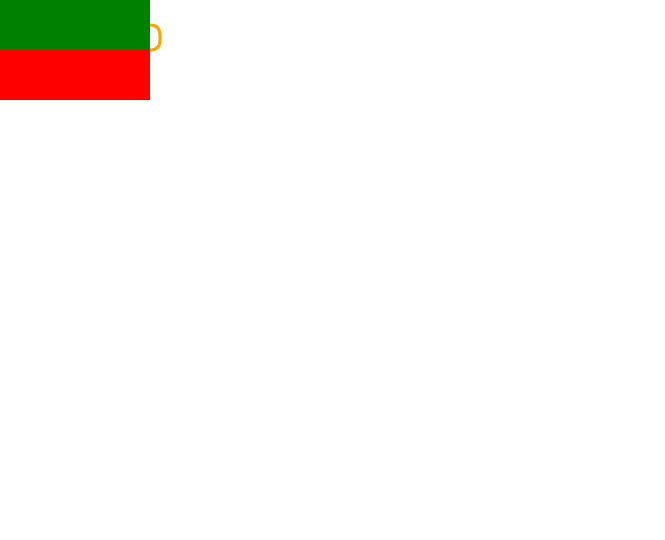
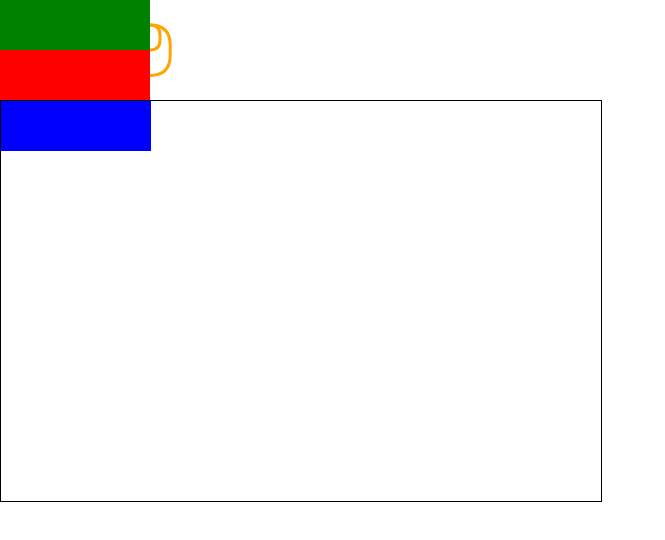
Before and after one commit to tudatn/react-svg-connector, a React (Create React App) app: page / in a window 1280 px wide. Shown: the top 540 px of the page, without its empty margins (0-665 px from the left). Built offline with nearby package versions, Linux system fonts and the light colour scheme.

Commit message:
Fix width of Connector

```diff
--- a/src/App.tsx
+++ b/src/App.tsx
@@ -21,6 +21,10 @@ const Box1 = styled(Box)`
 
 const Box2 = styled(Box)`
   background-color: red;
+`;
+
+const Box3 = styled(Box)`
+  background-color: blue;
 `;
 
 function App() {
@@ -64,12 +68,30 @@ function App() {
         el2={refs.current["box2"]?.current}
         shape="narrow-s"
       />
+      <Connector
+        el1={refs.current["box1"]?.current}
+        el2={refs.current["box3"]?.current}
+        shape="narrow-s"
+      />
       <Draggable onStart={onStart} onStop={onStop} onDrag={onDrag}>
         <Box1 ref={addRef("box1")} />
       </Draggable>
       <Draggable onStart={onStart} onStop={onStop} onDrag={onDrag}>
         <Box2 ref={addRef("box2")} />
       </Draggable>
+      <div
+        style={{
+          position: "relative",
+          height: "400px",
+          width: "600px",
+          overflow: "scroll",
+          border: "1px solid black",
+        }}
+      >
+        <Draggable onStart={onStart} onStop={onStop} onDrag={onDrag}>
+          <Box3 ref={addRef("box3")} />
+        </Draggable>
+      </div>
     </Wrapper>
   );
 }
--- a/src/Connector/index.tsx
+++ b/src/Connector/index.tsx
@@ -61,7 +61,7 @@ export default function Connector(props: Props) {
       style={{
         position: "absolute",
         top: 0,
-        width: "100%",
+        width: wrapperRef.current?.offsetParent?.scrollWidth || "100%",
         height: wrapperRef.current?.offsetParent?.scrollHeight || "100%",
         zIndex: -1,
       }}
```
